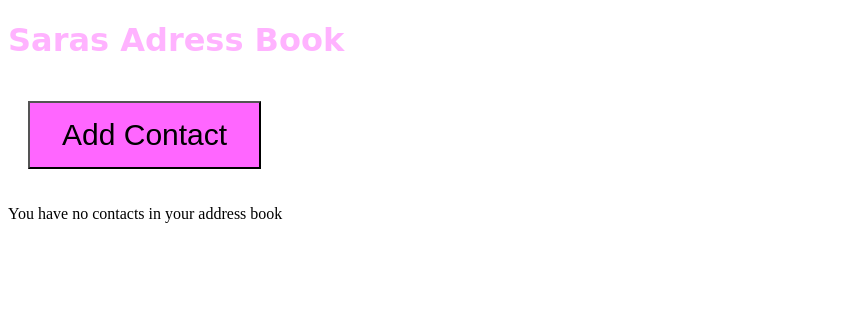
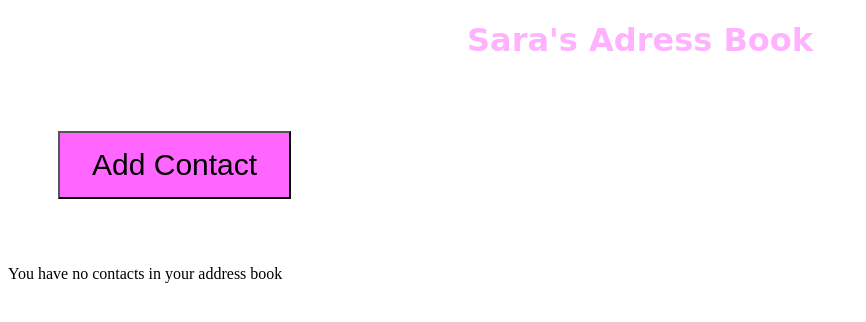
Before and after one commit to SaraFrantzen/addressBook, a website: page index.html in a window 1280 px wide. Shown: the whole page, without its empty margins (0-866 px from the left). Drawn offline with Linux system fonts and the light colour scheme; a web font is replaced by a local one.

Commit message:
css styling complete

```diff
--- a/index.html
+++ b/index.html
@@ -10,7 +10,7 @@
 </head>
 
 <body>
-	<h1>Saras Adress Book</h1>
+	<h1>Sara's Adress Book</h1>
     <button  id="add-contact">Add Contact</button>
     <form id="new-contact-form">
 		<label for="name">Name</label>
@@ -21,6 +21,7 @@
 		<input id="phone" name="phone" type="text">
 		<label for="company">Company</label>
 		<input id="company" name="company" type="text">
+		<br>
 		<label for="notes">Notes</label>
 		<textarea id="notes" name="notes" type="text"></textarea>
 		<label for="twitter">Twitter</label>
--- a/style.css
+++ b/style.css
@@ -8,7 +8,8 @@ button {
     display: inline-block;
     font-size: 30px;
     cursor: pointer;
-    margin: 20px;
+    margin: 50px;
+
 }
 button:hover{
   font-size: 45px;
@@ -17,6 +18,7 @@ button:hover{
 }
 
 h1 {
+  text-align: center;
     color: #ffb3ff;
     font-family: 'Barrio', cursive;
 
```
